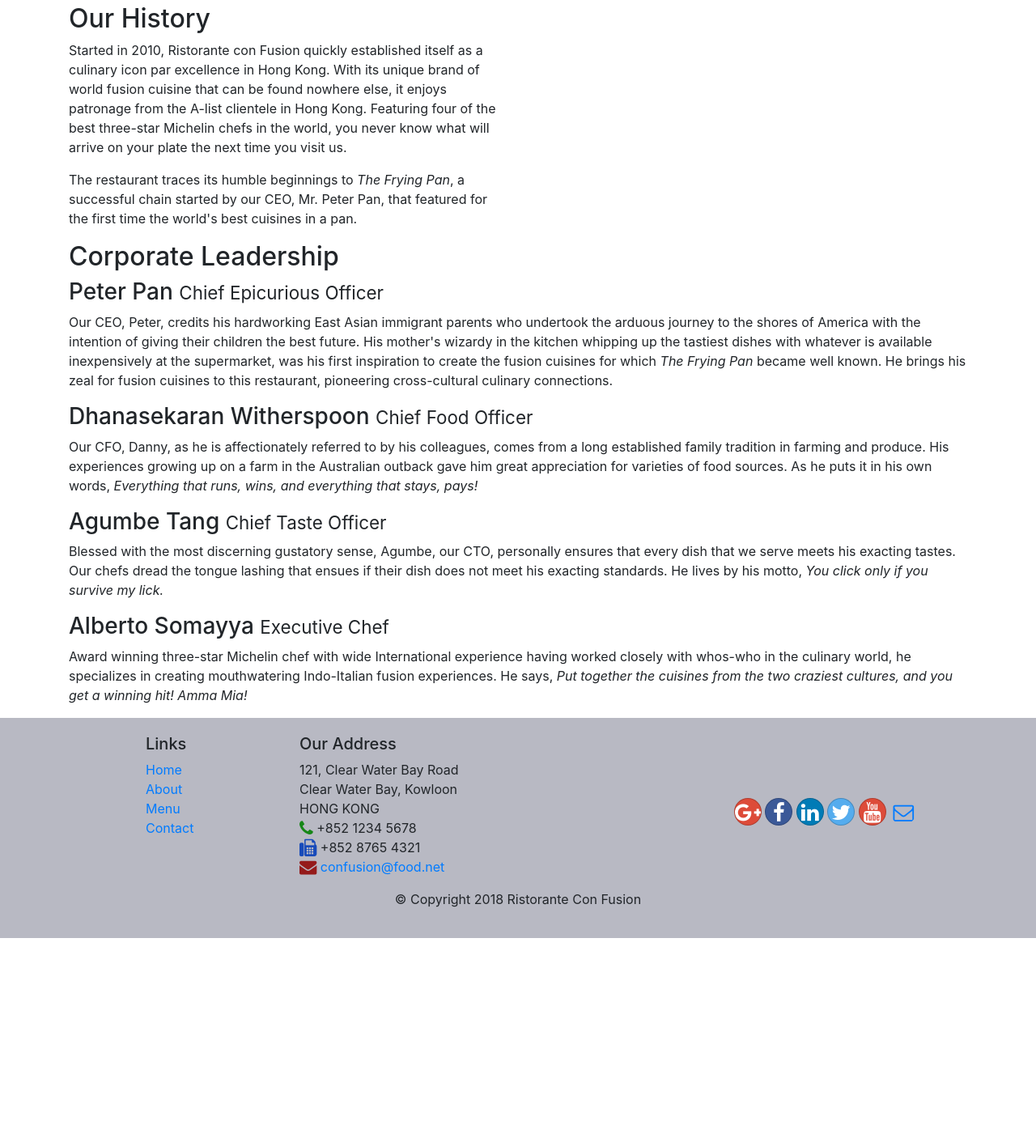
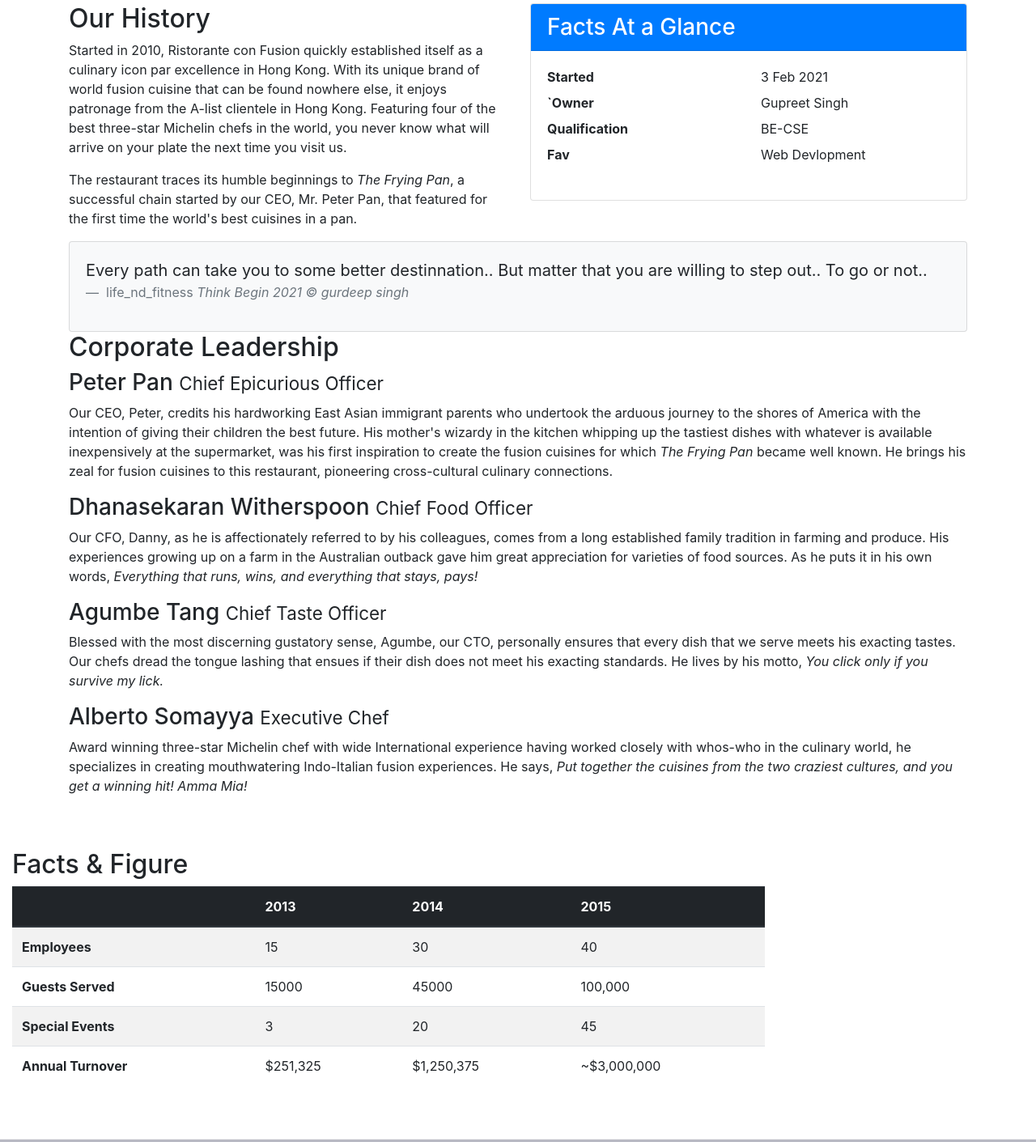
Before and after one commit to gurpreet1961/front_end_coursera, a website: page aboutus.html in a window 1280 px wide. Shown: the part 461-1872 px from the top of the page at 81% size. Before the commit the page ends 1620 px from the top, so only its background shows below. Drawn offline with nearby package versions, Linux system fonts and the light colour scheme.

Commit message:
Table and Card added

```diff
--- a/aboutus.html
+++ b/aboutus.html
@@ -68,21 +68,52 @@
                     in Hong Kong. Featuring four of the best three-star Michelin chefs in the world, you never know what will arrive on your plate the next time you visit us.</p>
                 <p>The restaurant traces its humble beginnings to <em>The Frying Pan</em>, a successful chain started by our CEO, Mr. Peter Pan, that featured for the first time the world's best cuisines in a pan.</p>
             </div>
-            <div>
+            <div class="col-sm">
+                <div class="card">
+                    <h3 class="card-header bg-primary text-white">
+                        Facts At a Glance
+                    </h3>
+                    <div class="card-body">
+                        <dl class="row">
+                            <dt class="col-6"> Started</dt>
+                            <dd class="col-6"> 3 Feb 2021</dd>
+                            <dt class="col-6">`Owner</dt>
+                            <dd class="col-6">Gupreet Singh</dd>
+                            <dt class="col-6">Qualification</dt>
+                            <dd class="col-6">BE-CSE</dd>
+                            <dt class="col-6">Fav</dt>
+                            <dd class="col-6">Web Devlopment</dd>
+                        </dl>
+                    </div>
+                </div>
+            </div>
+            <div class="col-12">
+                <div class="card card-body bg-light">
+                    <blockquote class="blockquote">
+                        <p class="mb-0">
+                            Every path can take you to some better destinnation.. But matter that you are willing to step out.. To go or not..
+                        </p>
+                        <footer class="blockquote-footer">
+                            life_nd_fitness
+                            <cite title="Source Title">
+                                Think Begin 2021 &copy; gurdeep singh
+                            </cite>
+                        </footer>
+                    </blockquote>
                 </div>
             </div>
 
 
-        <div>
+        </div>
         <div>
             <h2>Corporate Leadership</h2>
             <h3>Peter Pan <small>Chief Epicurious Officer</small></h3>
-                <p class="d-none d-sm-block">Our CEO, Peter, credits his hardworking East Asian immigrant parents who undertook the arduous journey to the shores of America with the intention of giving their children the best future. His mother's wizardy in the kitchen whipping up
-                    the tastiest dishes with whatever is available inexpensively at the supermarket, was his first inspiration to create the fusion cuisines for which <em>The Frying Pan</em> became well known. He brings his zeal for fusion cuisines to
-                    this restaurant, pioneering cross-cultural culinary connections.</p>
+            <p class="d-none d-sm-block">Our CEO, Peter, credits his hardworking East Asian immigrant parents who undertook the arduous journey to the shores of America with the intention of giving their children the best future. His mother's wizardy in the kitchen whipping up the
+                tastiest dishes with whatever is available inexpensively at the supermarket, was his first inspiration to create the fusion cuisines for which <em>The Frying Pan</em> became well known. He brings his zeal for fusion cuisines to this restaurant,
+                pioneering cross-cultural culinary connections.</p>
             <h3>Dhanasekaran Witherspoon <small>Chief Food Officer</small></h3>
-                <p class="d-none d-sm-block">Our CFO, Danny, as he is affectionately referred to by his colleagues, comes from a long established family tradition in farming and produce. His experiences growing up on a farm in the Australian outback gave him great appreciation for
-                    varieties of food sources. As he puts it in his own words, <em>Everything that runs, wins, and everything that stays, pays!</em></p>
+            <p class="d-none d-sm-block">Our CFO, Danny, as he is affectionately referred to by his colleagues, comes from a long established family tradition in farming and produce. His experiences growing up on a farm in the Australian outback gave him great appreciation for varieties
+                of food sources. As he puts it in his own words, <em>Everything that runs, wins, and everything that stays, pays!</em></p>
             <h3>Agumbe Tang <small>Chief Taste Officer</small></h3>
             <p class="d-none d-sm-block">Blessed with the most discerning gustatory sense, Agumbe, our CTO, personally ensures that every dish that we serve meets his exacting tastes. Our chefs dread the tongue lashing that ensues if their dish does not meet his exacting standards.
                 He lives by his motto, <em>You click only if you survive my lick.</em></p>
@@ -90,7 +121,50 @@
             <p class="d-none d-sm-block">Award winning three-star Michelin chef with wide International experience having worked closely with whos-who in the culinary world, he specializes in creating mouthwatering Indo-Italian fusion experiences. He says, <em>Put together the cuisines from the two craziest cultures, and you get a winning hit! Amma Mia!</em></p>
         </div>
     </div>
-
+    <div class="row row-content">
+        <div class="col-12 col-sm-9">
+            <h2>Facts &amp; Figure</h2>
+            <div class="table-responsive">
+                <table class="table table-striped">
+                    <thead class=" thead-dark ">
+                        <tr>
+                            <th>&nbsp;</th>
+                            <th>2013</th>
+                            <th>2014</th>
+                            <th>2015</th>
+                        </tr>
+                    </thead>
+                    <tbody>
+                        <tr>
+                            <th>Employees</th>
+                            <td>15</td>
+                            <td>30</td>
+                            <td>40</td>
+                        </tr>
+                        <tr>
+                            <th>Guests Served</th>
+                            <td>15000</td>
+                            <td>45000</td>
+                            <td>100,000</td>
+                        </tr>
+                        <tr>
+                            <th>Special Events</th>
+                            <td>3</td>
+                            <td>20</td>
+                            <td>45</td>
+                        </tr>
+                        <tr>
+                            <th>Annual Turnover</th>
+                            <td>$251,325</td>
+                            <td>$1,250,375</td>
+                            <td>~$3,000,000</td>
+                        </tr>
+                    </tbody>
+                </table>
+            </div>
+        </div>
+        <div class="col-12 col-sm-3"></div>
+    </div>
     </div>
 
     <footer class="footer">
```
Also changed, not shown: Learn.html (added, +70 -0 lines). Lines whose indentation alone changed are shown as unchanged.
